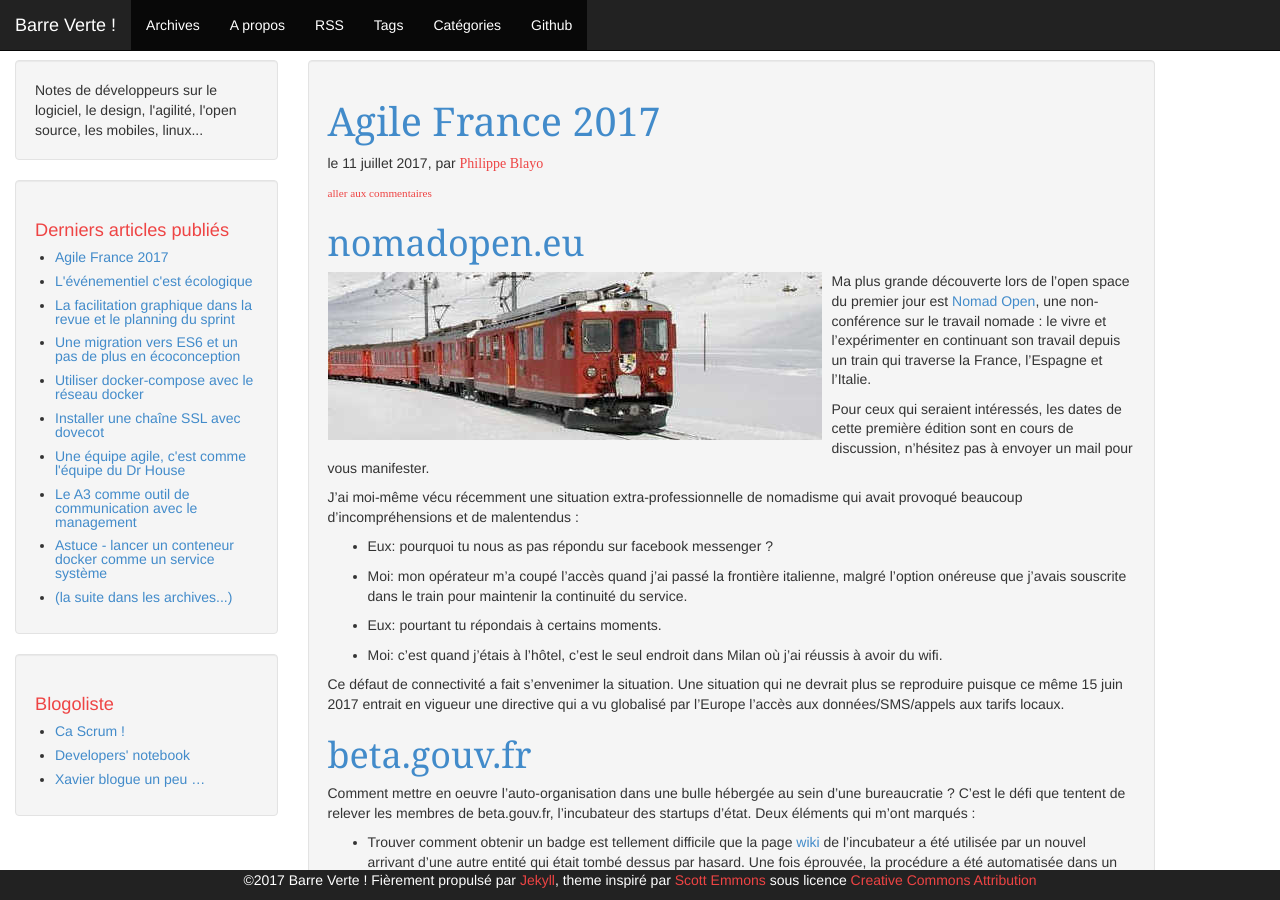
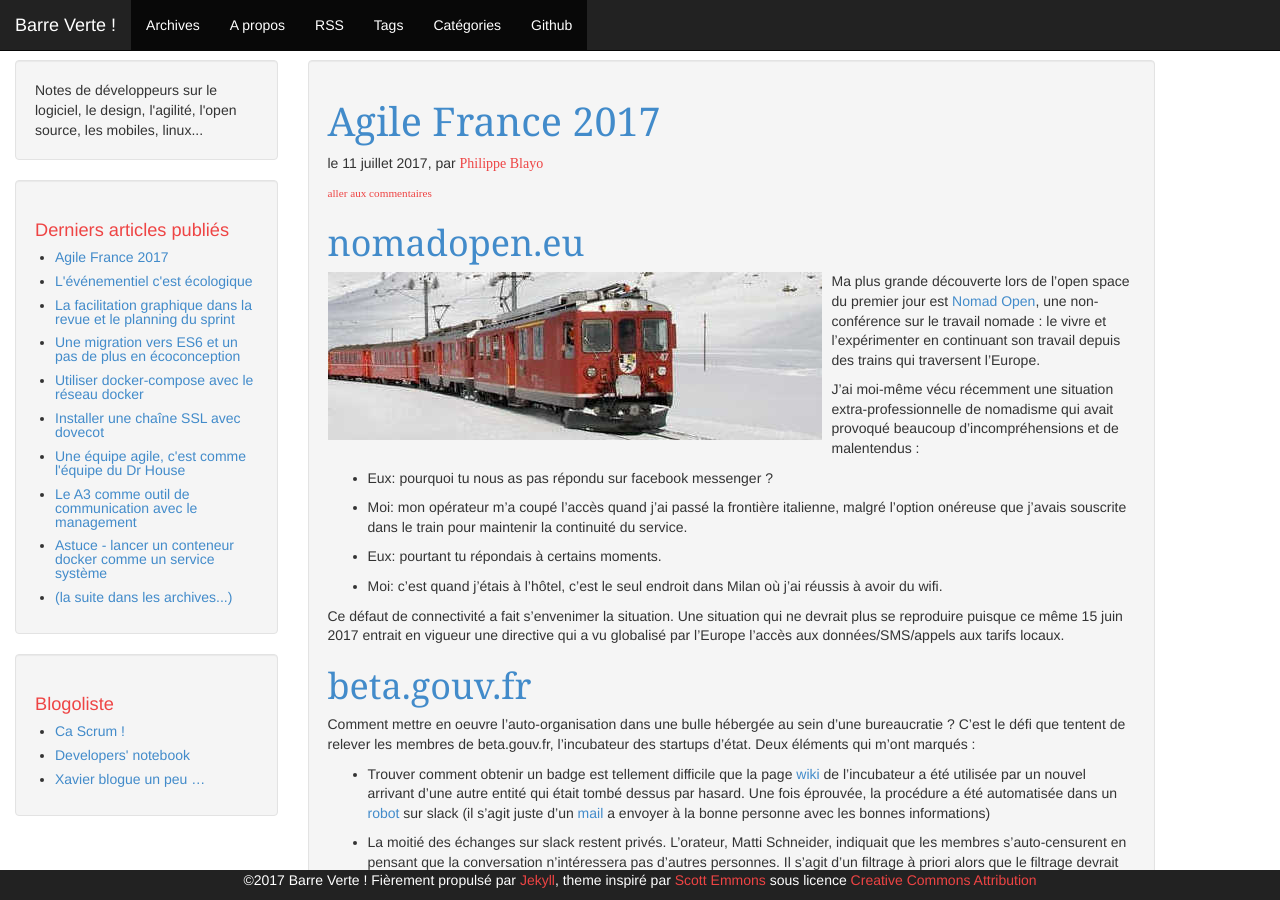
Before and after one commit to MichaelBitard/barreverte.github.io, a Jekyll site: the page built from _posts/2017-07-11-agile-france-2017.md, in a window 1280 px wide and 900 px high. Built offline with Jekyll 4.4.1, drawn with Linux system fonts in a browser that asks for light colours; comment, search, counter and statistics services are not loaded.

Commit message:
Mise à jour de nomad open 2017

```diff
--- a/_posts/2017-07-11-agile-france-2017.md
+++ b/_posts/2017-07-11-agile-france-2017.md
@@ -11,9 +11,7 @@ comments: true
 
 # [nomadopen.eu](http://nomadopen.eu)
 
-<img class="left" alt="La non-conférence Nomad Open devrait traverser en train des zones montagneuses" src="/images/train_small.jpg"/>Ma plus grande découverte lors de l'open space du premier jour est [Nomad Open](http://nomadopen.eu), une non-conférence sur le travail nomade : le vivre et l'expérimenter en continuant son travail depuis un train qui traverse la France, l'Espagne et l'Italie.
-
-Pour ceux qui seraient intéressés, les dates de cette première édition sont en cours de discussion, n'hésitez pas à envoyer un mail pour vous manifester.
+<img class="left" alt="La non-conférence Nomad Open devrait traverser en train des zones montagneuses" src="/images/train_small.jpg"/>Ma plus grande découverte lors de l'open space du premier jour est [Nomad Open](http://nomadopen.eu), une non-conférence sur le travail nomade : le vivre et l'expérimenter en continuant son travail depuis des trains qui traversent l'Europe.
 
 J'ai moi-même vécu récemment une situation extra-professionnelle de nomadisme qui avait provoqué beaucoup d'incompréhensions et de malentendus :
 
```
